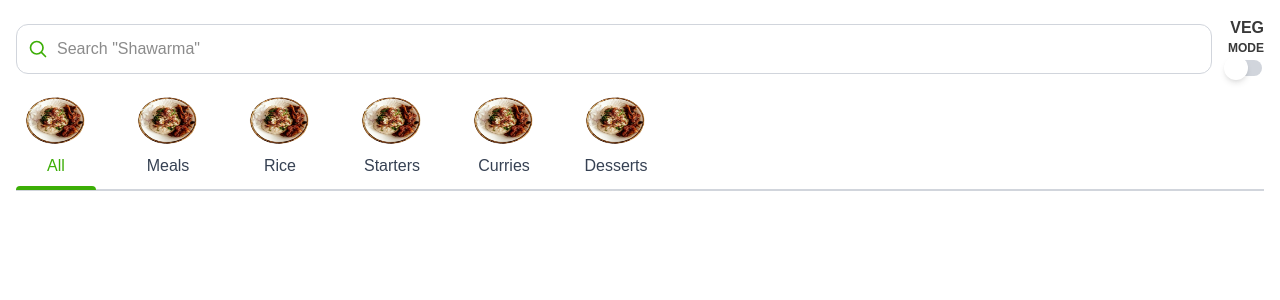
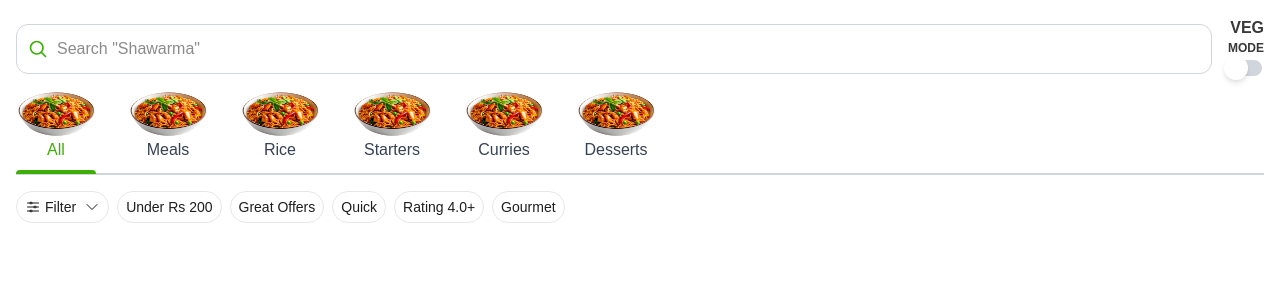
Before and after one commit to vedantbhamare-11/Whizz-App, a Next.js app: page /select-restaurant in a window 1280 px wide. Shown: the top 300 px of the page. Built offline with nearby package versions, Linux system fonts and the light colour scheme.

Commit message:
added the filter button section

```diff
--- a/src/app/select-restaurant/page.tsx
+++ b/src/app/select-restaurant/page.tsx
@@ -1,12 +1,13 @@
 "use client";
 import Header from "@/components/select-restaurant/Header";
 import CategorySection from "@/components/select-restaurant/CategorySection";
-
+import FilterButtons from "@/components/select-restaurant/FilterButtons";
 const SelectRestaurantPage = () => {
   return (
     <div>
       <Header />
       <CategorySection />
+      <FilterButtons />
     </div>
   );
 };
--- a/src/components/select-restaurant/CategorySection.tsx
+++ b/src/components/select-restaurant/CategorySection.tsx
@@ -29,7 +29,7 @@ const CategorySection = () => {
             <img
               src={category.image}
               alt={category.name}
-              className="w-20 h-16"
+              className="w-20 h-12"
             />
             <p className="w-16 text-center">{category.name}</p>
             {/* Underline active category */}
--- /dev/null
+++ b/src/components/select-restaurant/FilterButtons.tsx
@@ -0,0 +1,63 @@
+// components/select-restaurant/FilterButtons.tsx
+const FilterButtons = () => {
+    return (
+      <div className="w-full p-4">
+        {/* Horizontal scrollable container for buttons */}
+        <div className="flex space-x-2 overflow-x-auto scrollbar-hidden pb-4">
+          {/* First Button with Slider Icon and Down Arrow */}
+          <button className="flex h-8 items-center justify-between p-2 border border-gray-200 rounded-full hover:bg-gray-100 transition-all duration-300 active:scale-95 active:bg-gray-200 whitespace-nowrap">
+            <div className="flex items-center gap-1">
+              <svg
+                xmlns="http://www.w3.org/2000/svg"
+                fill="none"
+                viewBox="0 0 24 24"
+                strokeWidth={1.5}
+                stroke="currentColor"
+                className="w-4 h-4"
+              >
+                <path
+                  strokeLinecap="round"
+                  strokeLinejoin="round"
+                  d="M10.5 6h9.75M10.5 6a1.5 1.5 0 1 1-3 0m3 0a1.5 1.5 0 1 0-3 0M3.75 6H7.5m3 12h9.75m-9.75 0a1.5 1.5 0 0 1-3 0m3 0a1.5 1.5 0 0 0-3 0m-3.75 0H7.5m9-6h3.75m-3.75 0a1.5 1.5 0 0 1-3 0m3 0a1.5 1.5 0 0 0-3 0m-9.75 0h9.75"
+                />
+              </svg>
+              <span className="text-sm text-[#1E1E1E]">Filter</span>
+            </div>
+            <svg
+              xmlns="http://www.w3.org/2000/svg"
+              fill="none"
+              viewBox="0 0 24 24"
+              strokeWidth={1.5}
+              stroke="currentColor"
+              className="w-4 h-4 ml-2"
+            >
+              <path
+                strokeLinecap="round"
+                strokeLinejoin="round"
+                d="m19.5 8.25-7.5 7.5-7.5-7.5"
+              />
+            </svg>
+          </button>
+
+          {/* Other Buttons */}
+          <button className="p-2 flex items-center justify-between h-8 border border-gray-200 rounded-full hover:bg-gray-100 transition-all duration-200 active:scale-95 active:bg-gray-200 whitespace-nowrap">
+            <span className="text-sm text-[#1E1E1E]">Under Rs 200</span>
+          </button>
+          <button className="p-2 flex items-center justify-between h-8 border border-gray-200 rounded-full hover:bg-gray-100 transition-all duration-200 active:scale-95 active:bg-gray-200 whitespace-nowrap">
+            <span className="text-sm text-[#1E1E1E]">Great Offers</span>
+          </button>
+          <button className="p-2 flex items-center justify-between h-8 border border-gray-200 rounded-full hover:bg-gray-100 transition-all duration-200 active:scale-95 active:bg-gray-200 whitespace-nowrap">
+            <span className="text-sm text-[#1E1E1E]">Quick</span>
+          </button>
+          <button className="p-2 flex items-center justify-between h-8 border border-gray-200 rounded-full hover:bg-gray-100 transition-all duration-200 active:scale-95 active:bg-gray-200 whitespace-nowrap">
+            <span className="text-sm text-[#1E1E1E]">Rating 4.0+</span>
+          </button>
+          <button className="p-2 flex items-center justify-between h-8 border border-gray-200 rounded-full hover:bg-gray-100 transition-all duration-200 active:scale-95 active:bg-gray-200 whitespace-nowrap">
+            <span className="text-sm text-[#1E1E1E]">Gourmet</span>
+          </button>
+        </div>
+      </div>
+    );
+  };
+
+  export default FilterButtons;
```
Also changed, not shown: public/images/biryani.png.
